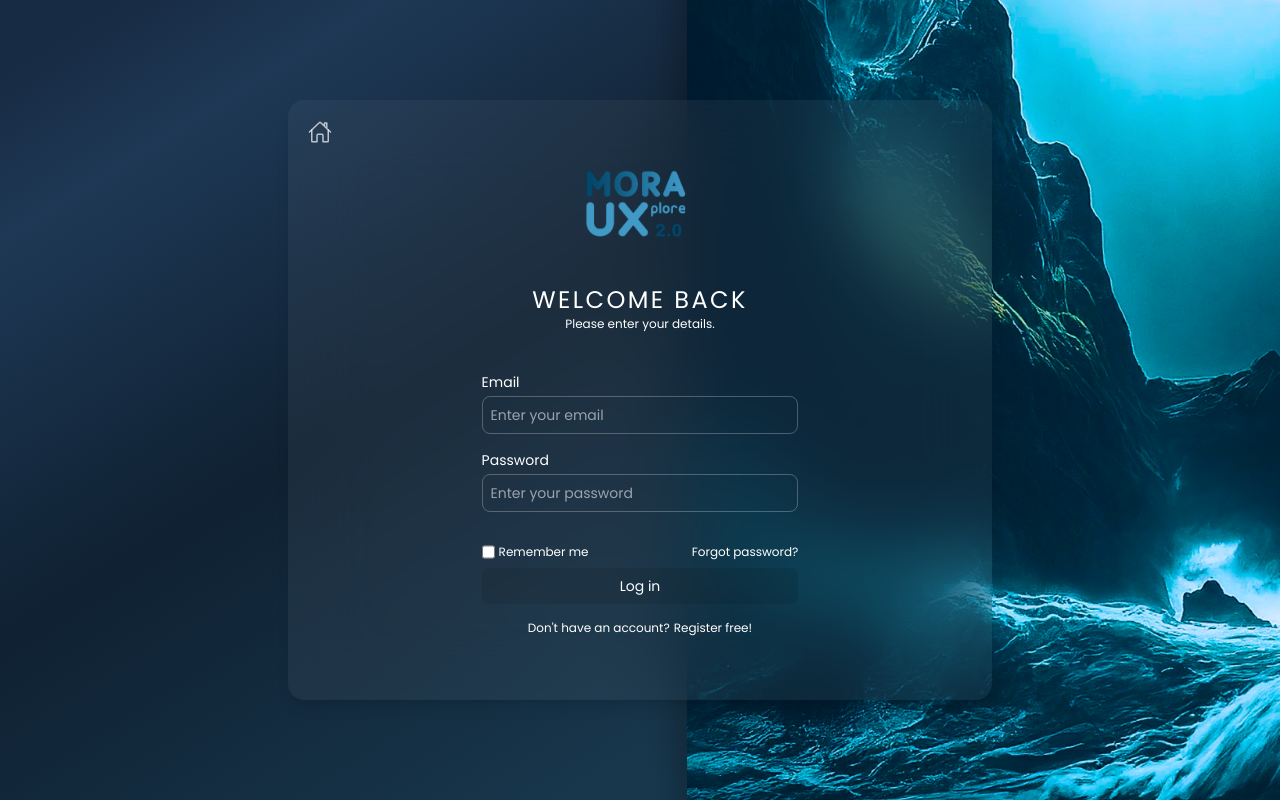
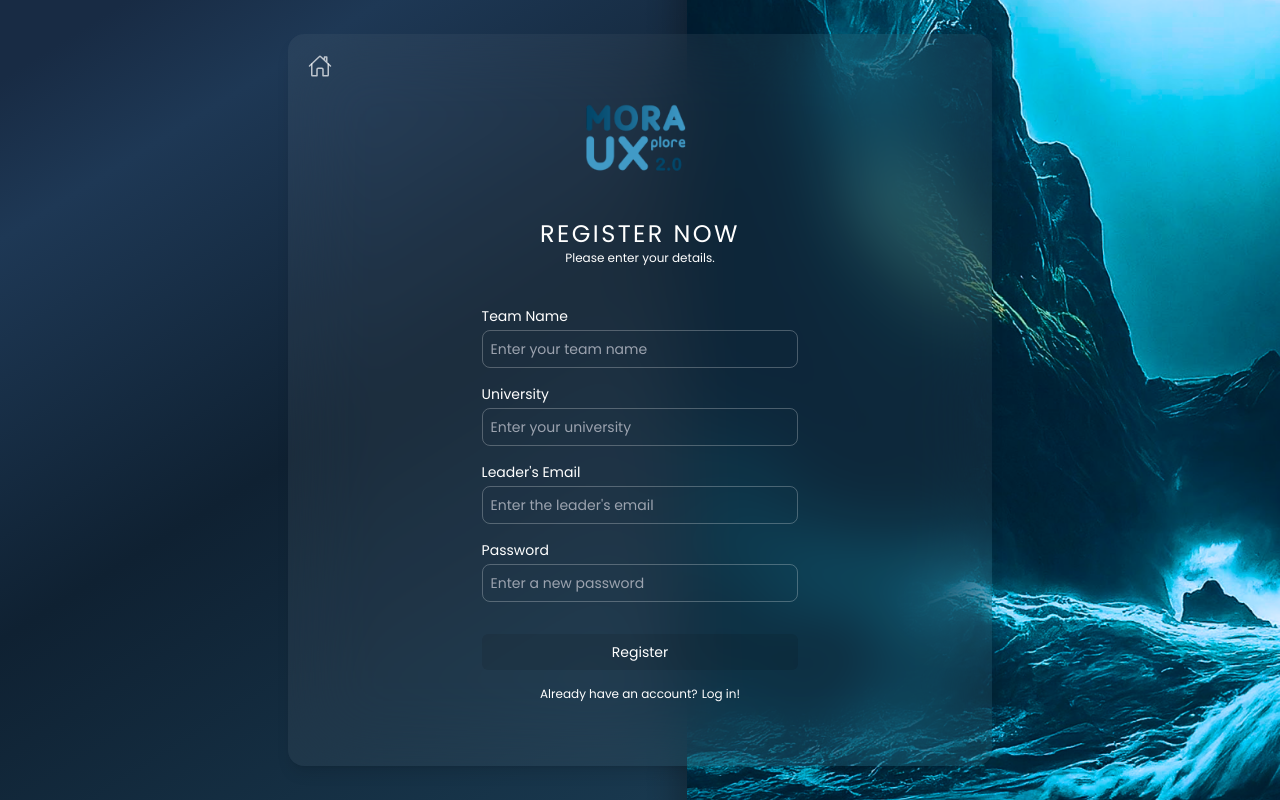
Before and after one commit to UXplore-2-0/official-web, a React (Vite) app in the folder client/: page / in a window 1280 px wide. Built offline with nearby package versions, Linux system fonts and the light colour scheme.

Commit message:
Added basic register form structure

```diff
--- a/client/src/App.jsx
+++ b/client/src/App.jsx
@@ -1,4 +1,3 @@
-
 import React from "react";
 import Navbar from "./layout/NavBar/Navbar";
 import Home from "./pages/Home/Home";
@@ -7,11 +6,12 @@ import Timeline from "./pages/Home/components/Timeline/Timeline";
 import Intro from "./pages/Home/components/Intro/Intro";
 import "./App.css";
 import Login from "./pages/Login/Login";
+import Register from "./pages/Register/Register";
 
 function App() {
   return (
     <div>
-      <Login />
+      <Register />
     </div>
   );
 }
--- a/client/src/pages/Register/Register.jsx
+++ b/client/src/pages/Register/Register.jsx
@@ -0,0 +1,192 @@
+import React, { useState } from "react";
+import Logo from "./images/Logo.png";
+import SeaImage from "./images/Sea.png";
+import { IoHomeOutline } from "react-icons/io5";
+
+function Register() {
+  const [formData, setFormData] = useState({
+    team: "",
+    university: "",
+    email: "",
+    password: "",
+  });
+  const [errors, setErrors] = useState({});
+
+  const handleChange = (e) => {
+    const { name, value } = e.target;
+    setFormData({ ...formData, [name]: value });
+    setErrors({ ...errors, [name]: "" }); // Clear error when user types
+  };
+
+  const handleSubmit = (e) => {
+    e.preventDefault();
+    const validationErrors = {};
+
+    // Validate team name
+    if (!formData.team.trim()) {
+      validationErrors.team = "Team name is required";
+    }
+
+    // Validate university
+    if (!formData.university.trim()) {
+      validationErrors.university = "University is required";
+    }
+
+    // Validate email format
+    if (!formData.email.trim()) {
+      validationErrors.email = "Leader's email is required";
+    } else if (!/\S+@\S+\.\S+/.test(formData.email)) {
+      validationErrors.email = "Invalid email address";
+    }
+
+    // Validate password
+    if (!formData.password.trim()) {
+      validationErrors.password = "Password is required";
+    }
+
+    setErrors(validationErrors);
+
+    if (Object.keys(validationErrors).length === 0) {
+      // Form is valid, proceed with submission
+      // @Shavin: You can send the form data to the server here
+      console.log("Form submitted:", formData);
+
+      // Clear form data
+      setFormData({ team: "", university: "", email: "", password: "" });
+    }
+  };
+
+  return (
+    <div
+      className="relative"
+      style={{
+        background:
+          "linear-gradient(to bottom right, #182B44 5%, #1E3855 15%, #0F2132 40%, #1E455E 95%)",
+      }}
+    >
+      <div className="absolute z-10 w-full flex justify-end">
+        <img
+          src={SeaImage}
+          alt="Sea Image"
+          className="object-cover h-lvh w-1/2"
+        />
+      </div>
+      <div className="relative z-20 text-white flex flex-col items-center justify-center w-full min-h-screen">
+        <div className="bg-white/5 backdrop-blur-2xl shadow-lg flex flex-col items-center justify-center w-[85%] sm:w-[78%] md:w-[70%] lg:w-[55%] py-8 lg:py-10 xl:py-16 rounded-2xl font-poppins my-5">
+          <img
+            src={Logo}
+            alt="Mora UXplore 2.0 Logo"
+            className="w-28 sm:w-32 lg:w-36"
+          />
+          <div className="flex flex-col items-center justify-center my-6 xl:my-10">
+            <h1 className="text-2xl tracking-widest">REGISTER NOW</h1>
+            <p className="text-xs">Please enter your details.</p>
+          </div>
+          <div className="relative w-[85%] sm:w-[55%] md:w-[45%]">
+            <button className="fixed top-0 left-0 p-2 sm:p-3 m-2">
+              <IoHomeOutline className="text-white/70 text-lg sm:text-2xl" />
+            </button>
+            <form
+              className="flex flex-col items-center justify-center"
+              onSubmit={handleSubmit}
+              noValidate
+            >
+              <label className="w-full text-sm mb-1" htmlFor="team">
+                Team Name
+              </label>
+              <input
+                type="text"
+                id="team"
+                name="team"
+                value={formData.team}
+                onChange={handleChange}
+                placeholder="Enter your team name"
+                className={`w-full bg-transparent text-sm p-2 mb-4 border border-white border-opacity-25 rounded-lg
+                          ${errors.team ? "border-red-500" : ""}`}
+              />
+              {errors.team && (
+                <div className="w-full text-xs text-red-500 -mt-3 mb-4">
+                  {errors.team}
+                </div>
+              )}
+
+              <label className="w-full text-sm mb-1" htmlFor="university">
+                University
+              </label>
+              <input
+                type="text"
+                id="university"
+                name="university"
+                value={formData.university}
+                onChange={handleChange}
+                placeholder="Enter your university"
+                className={`w-full bg-transparent text-sm p-2 mb-4 border border-white border-opacity-25 rounded-lg
+                          ${errors.university ? "border-red-500" : ""}`}
+              />
+              {errors.university && (
+                <div className="w-full text-xs text-red-500 -mt-3 mb-4">
+                  {errors.university}
+                </div>
+              )}
+
+              <label className="w-full text-sm mb-1" htmlFor="email">
+                Leader's Email
+              </label>
+              <input
+                type="email"
+                id="email"
+                name="email"
+                value={formData.email}
+                onChange={handleChange}
+                placeholder="Enter the leader's email"
+                className={`w-full bg-transparent text-sm p-2 mb-4 border border-white border-opacity-25 rounded-lg
+                          ${errors.email ? "border-red-500" : ""}`}
+              />
+              {errors.email && (
+                <div className="w-full text-xs text-red-500 -mt-3 mb-4">
+                  {errors.email}
+                </div>
+              )}
+
+              <label className="w-full text-sm mb-1" htmlFor="password">
+                Password
+              </label>
+              <input
+                type="password"
+                id="password"
+                name="password"
+                value={formData.password}
+                onChange={handleChange}
+                placeholder="Enter a new password"
+                className={`w-full bg-transparent text-sm p-2 mb-4 border border-white border-opacity-25 rounded-lg
+                          ${errors.password ? "border-red-500" : ""}`}
+              />
+              {errors.password && (
+                <div className="w-full text-xs text-red-500 -mt-3 mb-4">
+                  {errors.password}
+                </div>
+              )}
+
+              <button
+                type="submit"
+                className="w-[100%] my-4 bg-black bg-opacity-10 rounded-md py-1 sm:py-2 text-sm"
+              >
+                Register
+              </button>
+              <div className="flex flex-col sm:flex-row sm:gap-1 items-center justify-center">
+                <div className="text-xs">Already have an account?</div>
+                <div className="text-xs">
+                  <a href="#" className="hover:underline">
+                    Log in!
+                  </a>
+                </div>
+              </div>
+            </form>
+          </div>
+        </div>
+      </div>
+    </div>
+  );
+}
+
+export default Register;
```
Also changed, not shown: client/src/pages/Register/images/Logo.png (added), client/src/pages/Register/images/Sea.png (added).
